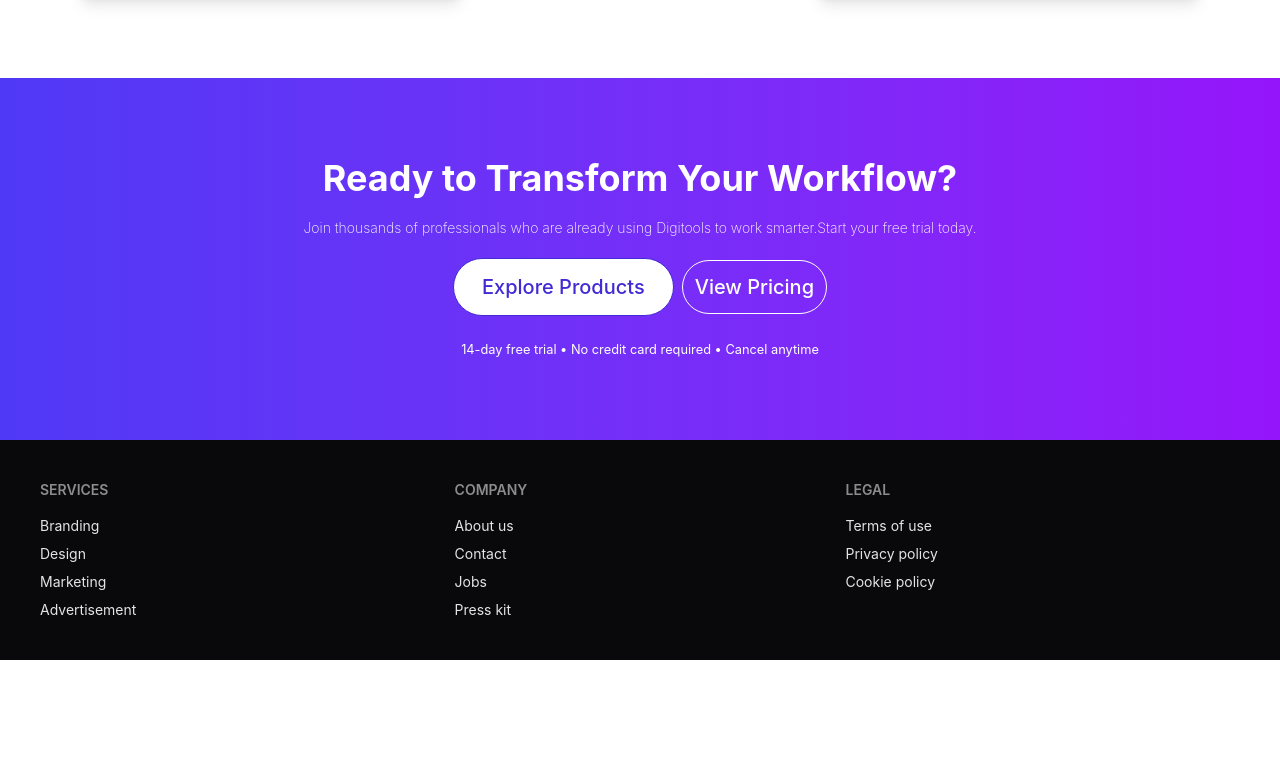
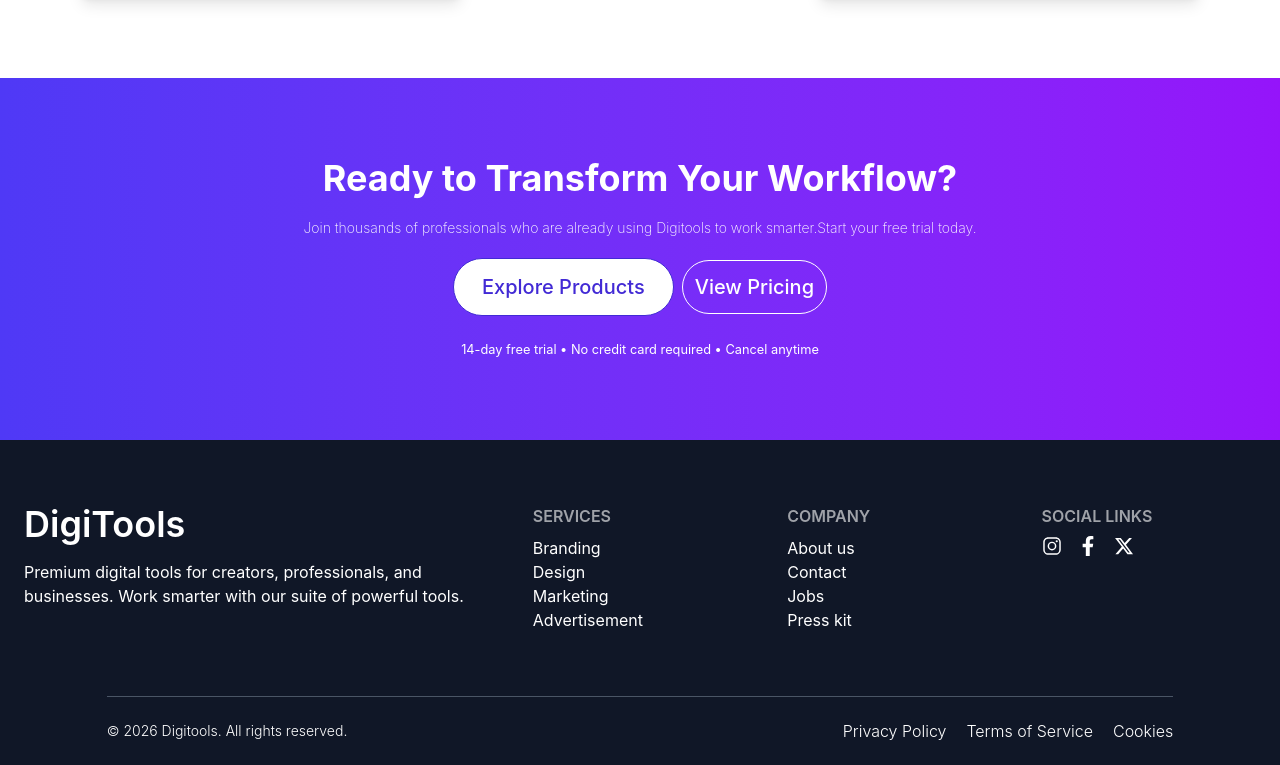
Before and after one commit to Fahim-hossain0191/Assignment-6, a React (Vite) app: page / in a window 1280 px wide. Shown: the part 3643-4408 px from the top of the page. Before the commit the page ends 4303 px from the top, so only its background shows below. Built offline with nearby package versions, Linux system fonts and the light colour scheme.

Commit message:
footer section done

```diff
--- a/src/Components/Footer/Footer.jsx
+++ b/src/Components/Footer/Footer.jsx
@@ -1,28 +1,69 @@
-import React from 'react';
+import React from "react";
+import { IoLogoInstagram } from "react-icons/io5";
+import { FaFacebookF } from "react-icons/fa";
+import { FaXTwitter } from "react-icons/fa6";
 
 const Footer = () => {
   return (
-        <footer className="footer sm:footer-horizontal bg-neutral text-neutral-content p-10">
+    <footer className="bg-[#101727] text-white">
+
+      <div className="max-w-7xl mx-auto px-6 py-16 grid md:grid-cols-5 gap-10">
+
+        <div className="space-y-4 md:col-span-2">
+          <h2 className="text-4xl font-semibold">DigiTools</h2>
+          <p>
+            Premium digital tools for creators, professionals, and businesses.
+            Work smarter with our suite of powerful tools.
+          </p>
+        </div>
+
+
         <nav>
           <h6 className="footer-title">Services</h6>
-    <a className="link link-hover">Branding</a>
-    <a className="link link-hover">Design</a>
-    <a className="link link-hover">Marketing</a>
-    <a className="link link-hover">Advertisement</a>
+          <a className="link link-hover block">Branding</a>
+          <a className="link link-hover block">Design</a>
+          <a className="link link-hover block">Marketing</a>
+          <a className="link link-hover block">Advertisement</a>
         </nav>
+
+
         <nav>
           <h6 className="footer-title">Company</h6>
-    <a className="link link-hover">About us</a>
-    <a className="link link-hover">Contact</a>
-    <a className="link link-hover">Jobs</a>
-    <a className="link link-hover">Press kit</a>
+          <a className="link link-hover block">About us</a>
+          <a className="link link-hover block">Contact</a>
+          <a className="link link-hover block">Jobs</a>
+          <a className="link link-hover block">Press kit</a>
         </nav>
-  <nav>
-    <h6 className="footer-title">Legal</h6>
-    <a className="link link-hover">Terms of use</a>
-    <a className="link link-hover">Privacy policy</a>
-    <a className="link link-hover">Cookie policy</a>
-  </nav>
+
+
+        <div>
+          <h6 className="footer-title">Social Links</h6>
+          <div className="flex gap-4 text-xl">
+            <IoLogoInstagram className="cursor-pointer hover:text-[#E1306C]" />
+            <FaFacebookF className="cursor-pointer hover:text-blue-500" />
+            <FaXTwitter className="cursor-pointer hover:text-white" />
+          </div>
+        </div>
+
+      </div>
+
+
+      <hr className="border-gray-600 mx-auto w-10/12" />
+
+
+      <div className="flex justify-between mx-auto w-10/12 items-center">
+             <p className="text-center py-6 text-sm font-light">
+       © 2026 Digitools. All rights reserved.
+      </p>
+
+      <div className="gap-5 flex">
+        <p className="font-light">Privacy Policy  </p>
+        <p className="font-light">Terms of Service</p>
+        <p className="font-light">Cookies</p>
+      </div>
+      </div>
+
+
     </footer>
   );
 };
```
Lines whose indentation alone changed are shown as unchanged.
